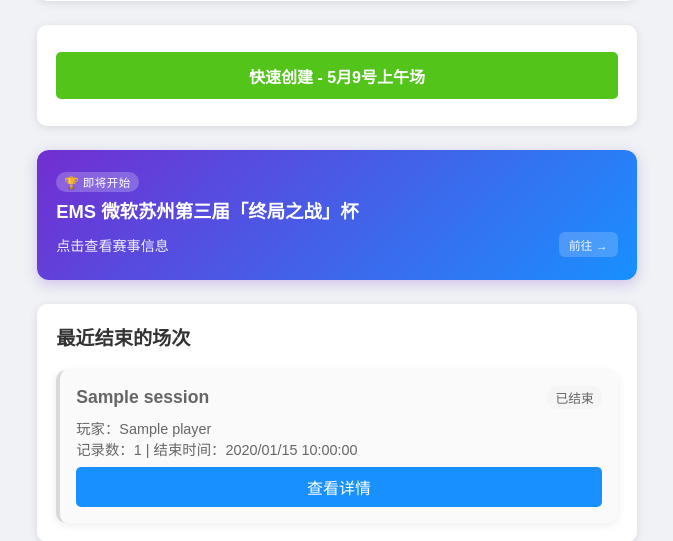
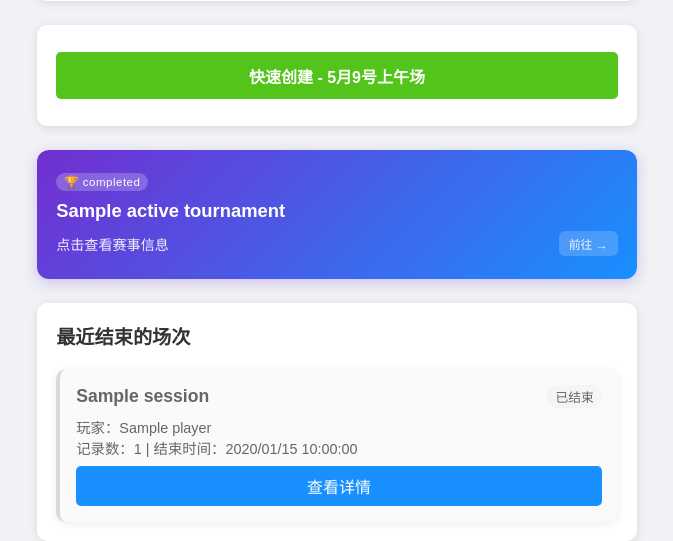
Before and after one commit to xiaoyuin/EMSPoolGamble, a Python web app: template templates/index.html in a window 1280 px wide. Shown: the part 357-898 px from the top of the page, without its empty margins (303-976 px from the left). Run offline with Jinja, Linux system fonts and the light colour scheme; the template is opened without the code that fills it: most values are stand-ins (such as "Sample title", 1, 10 or a date in 2020).

Commit message:
Home banner: dynamic, only shown when an active tournament exists
The hardcoded 终局之战 banner is replaced with a banner that pulls
from the actual active tournament (if any). Behavior:
- No active tournament -> no banner (just '+ 创建新赛事' for admins)
- Status 'registration'  -> banner with 🏆 即将开始 badge
- Status 'in_progress'   -> banner with 🏆 进行中 badge
- Status 'completed'     -> hidden again

main_routes / index.html: queries list_tournaments() and picks the
newest non-completed one (filtered in Python; tournaments are
already sorted by created_at desc). Banner href links to that
tournament's detail page; name and badge come from its row.

The banner template/markup itself is preserved as before — it just
no longer hardcodes the cup name.

```diff
--- a/templates/index.html
+++ b/templates/index.html
@@ -135,15 +135,22 @@
         </form>
     </div>
 
-    {# 赛事入口卡片（占位，详情页待开发） #}
-    <a href="/tournament" class="tournament-card">
-        <span class="tournament-badge">🏆 即将开始</span>
-        <div class="tournament-title">EMS 微软苏州第三届「终局之战」杯</div>
+    {# 赛事入口卡片：仅当有活跃赛事时显示 #}
+    {% if active_tournament %}
+    <a href="{{ url_for('tournament_detail', tournament_id=active_tournament.tournament_id) }}" class="tournament-card">
+        <span class="tournament-badge">
+            🏆
+            {% if active_tournament.status == 'registration' %}即将开始
+            {% elif active_tournament.status == 'in_progress' %}进行中
+            {% else %}{{ active_tournament.status }}{% endif %}
+        </span>
+        <div class="tournament-title">{{ active_tournament.name }}</div>
         <div class="tournament-subtitle">
             <span>点击查看赛事信息</span>
             <span class="tournament-cta">前往 →</span>
         </div>
     </a>
+    {% endif %}
 
     {# 管理员可见：创建新赛事入口 #}
     {% if is_admin_authenticated() %}
```
Also changed, not shown: app/main_routes.py (+8 -0 lines).
